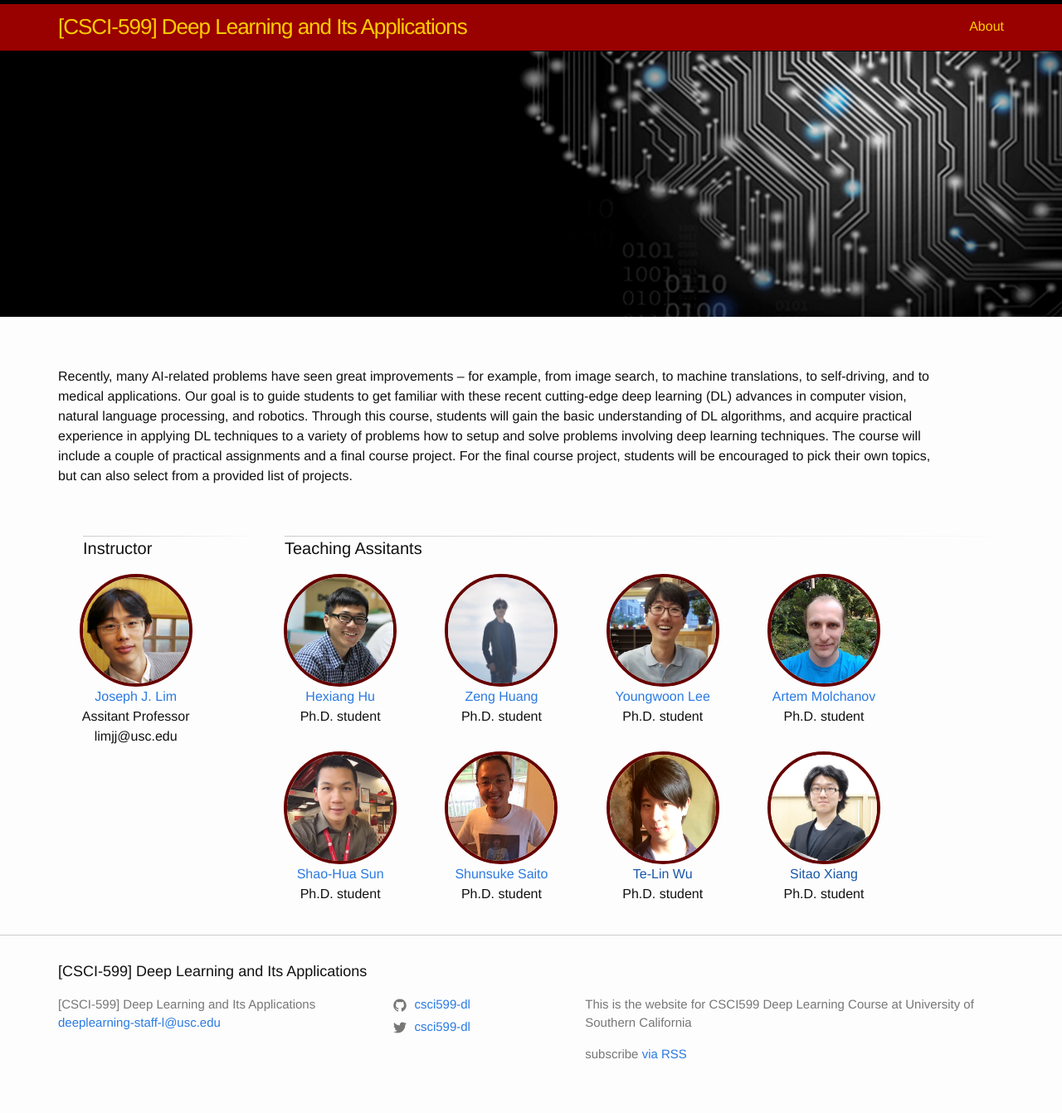
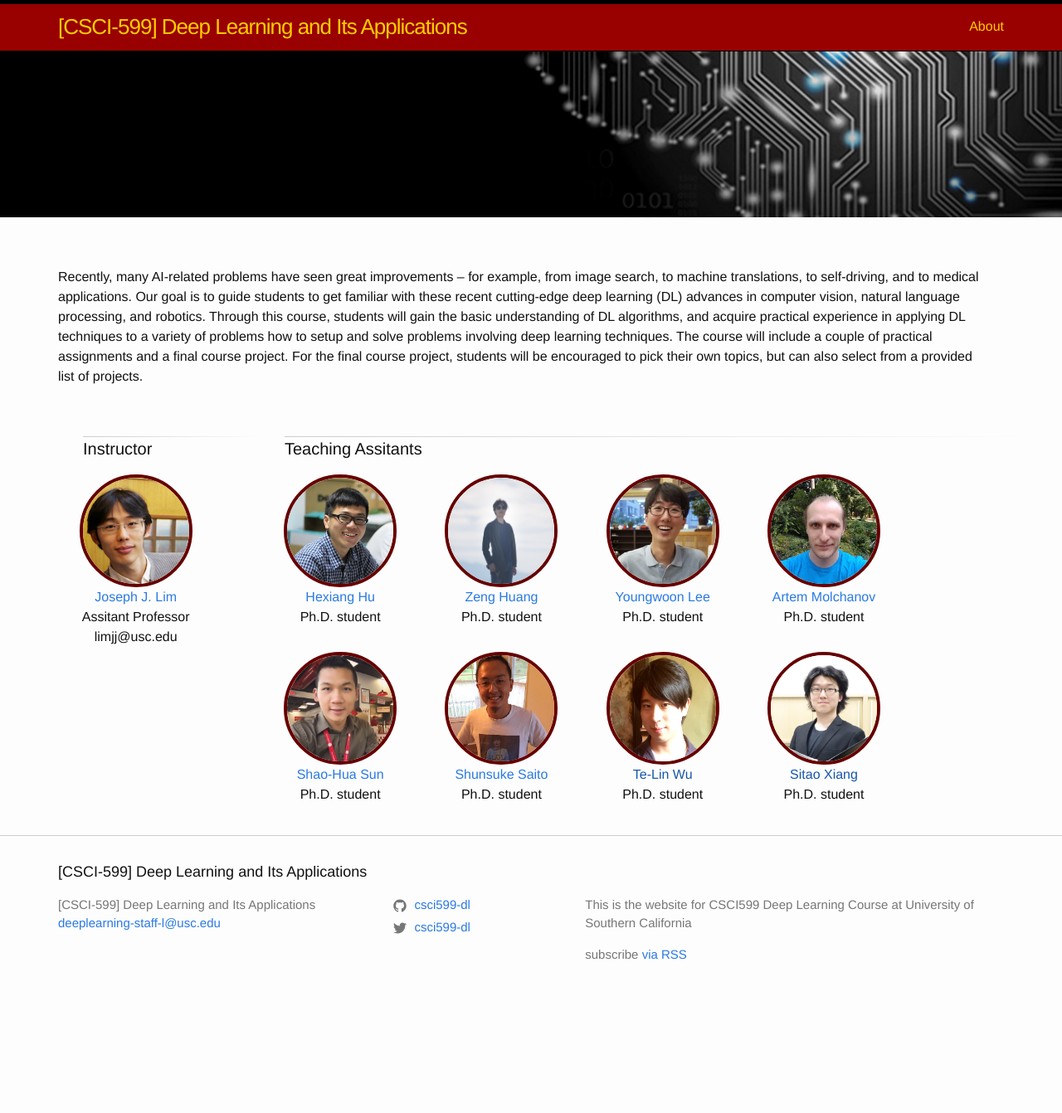
Before and after one commit to csci599-dl/csci599-dl.github.io, a Jekyll site: the page built from index.html, in a window 1280 px wide. Shown: the whole page at 83% size. Built offline with Jekyll 4.4.1, drawn with Linux system fonts in a browser that asks for light colours; after the commit the page ends 1222 px from its top, so only the background shows below that.

Commit message:
Update home

```diff
--- a/_sass/_course.scss
+++ b/_sass/_course.scss
@@ -1,6 +1,6 @@
 .course-description {
-  width: -webkit-calc(95% - (#{$spacing-unit} / 2));
-  width:         calc(95% - (#{$spacing-unit} / 2));
+  width: -webkit-calc(100% - (#{$spacing-unit} / 2));
+  width:         calc(100% - (#{$spacing-unit} / 2));
   display:       inline-block;
   margin-top:    #{$spacing-unit};
   margin-bottom: #{$spacing-unit};
@@ -8,7 +8,7 @@
 
 .cover {
   max-width:            100%;
-  height:               320px;
+  height:               200px;
   z-index:              initial;
   margin-right:         auto;
   margin-left:          auto;
```
